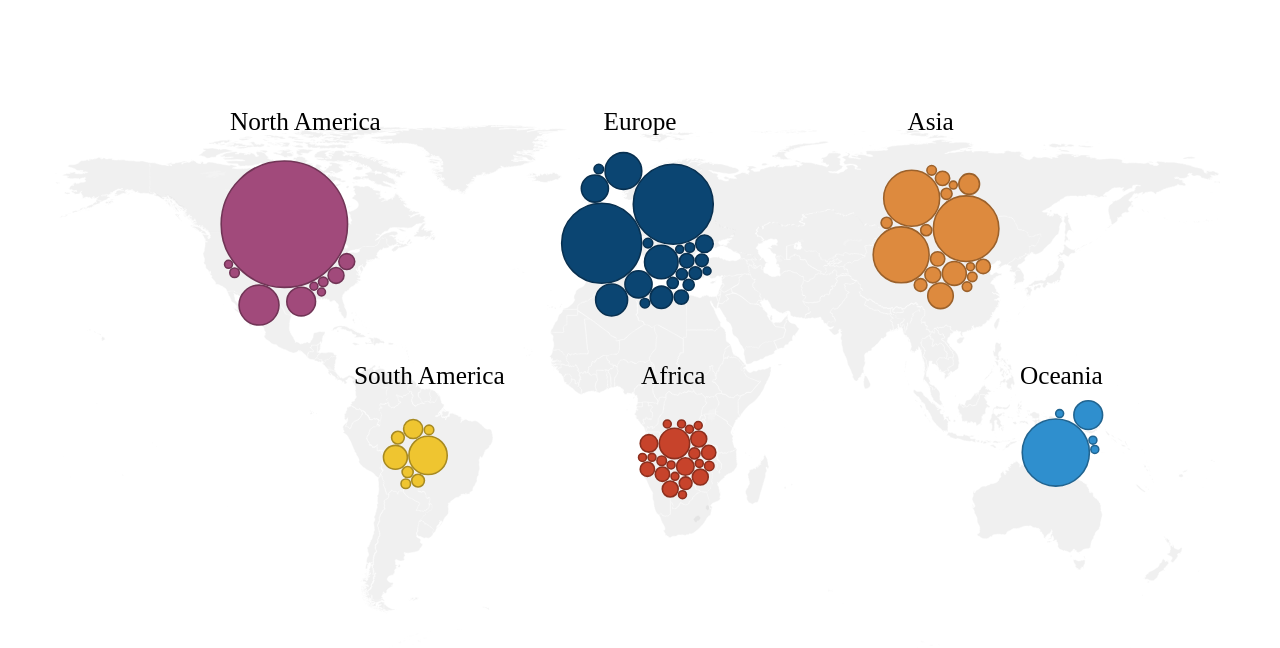
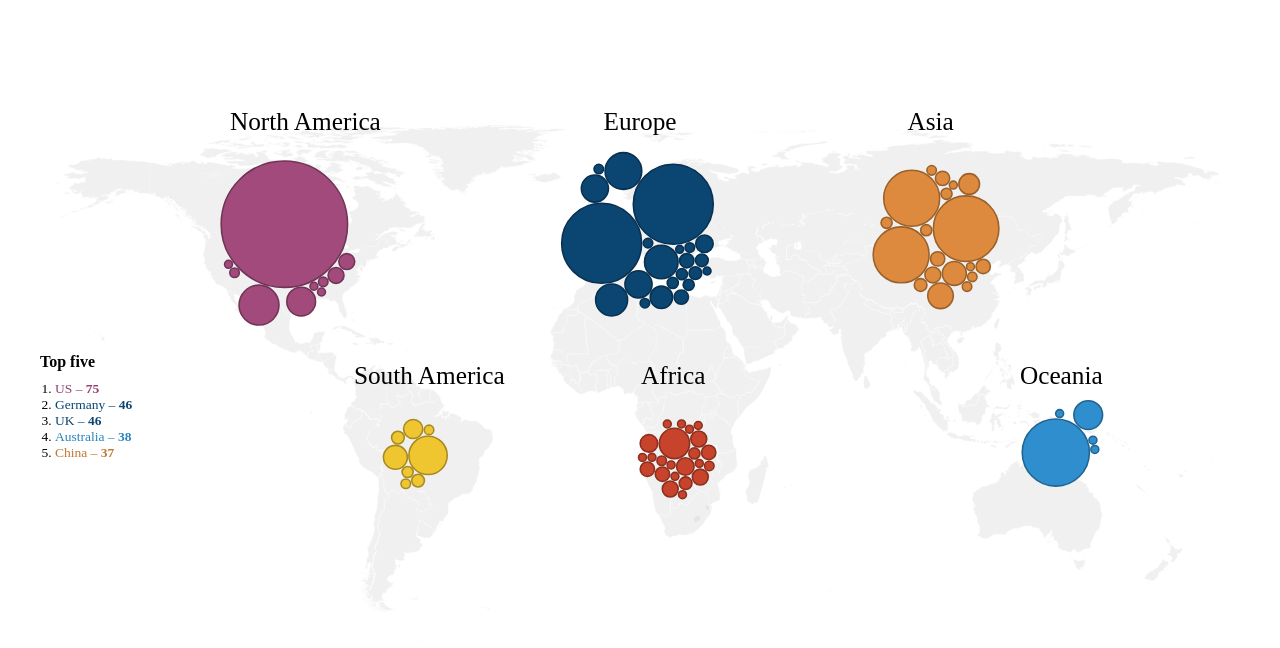
Before and after one commit to carbonbrief/ipcc-authors, a plain HTML site: page index.html in a window 1280 px wide. Drawn offline with nearby package versions, Linux system fonts and the light colour scheme.

Commit message:
add top five list

```diff
--- a/css/style.css
+++ b/css/style.css
@@ -59,3 +59,25 @@ h3 {
     margin-bottom: 5px;
     margin-top: 0px;
 }
+
+.top {
+    font-weight: bold;
+}
+
+#top-five {
+    position: absolute;
+    top: 340px;
+    left: 40px;
+}
+
+h2 {
+    font-family: PT Sans; font-weight: bold; font-size: 16px; margin-bottom: 3px;
+}
+
+li {
+    font-family: PT Sans; font-size: 13.5px;
+}
+
+ol {
+    padding-left: 15px; margin-top: 10px;
+}
--- a/index.html
+++ b/index.html
@@ -10,6 +10,16 @@
     </head>
     <body>
         <div id="bubble-chart"></div>
+        <div id="top-five">
+            <h2>Top five</h2>
+                <ol>
+                    <li><span style="color: rgb(145, 64, 110)">US – <span class="top">75</span></span></li>
+                    <li><span style="color: #0b4572">Germany – <span class="top">46</span></span></li>
+                    <li><span style="color: #0b4572">UK – <span class="top">46</span></span></li>
+                    <li><span style="color: #2983be">Australia – <span class="top">38</span></span></li>
+                    <li><span style="color: #c27731">China – <span class="top">37</span></span></li>
+                </ol>
+        </div>
         <script src="https://d3js.org/d3.v4.min.js"></script>
         <script src="src/tooltip.js"></script>
         <script src="src/script.js"></script>
```
